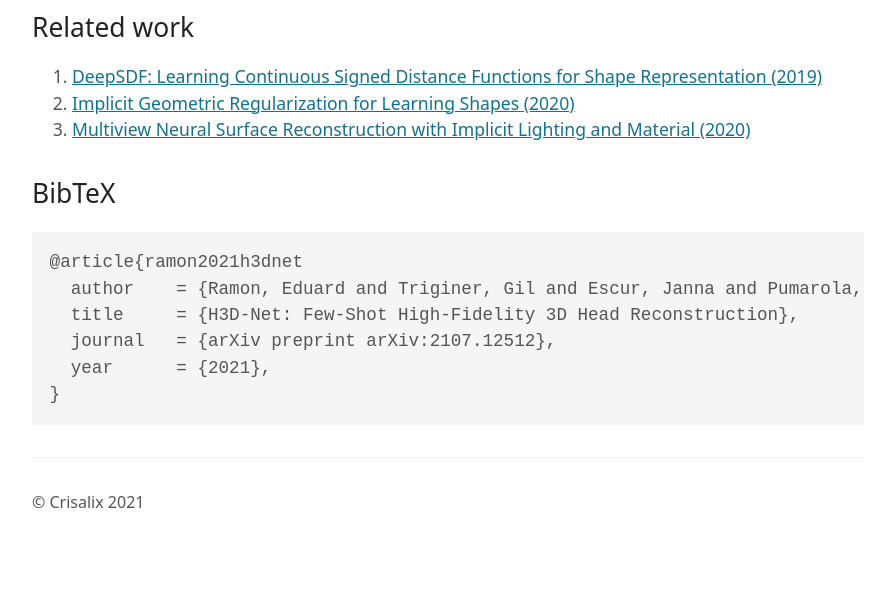
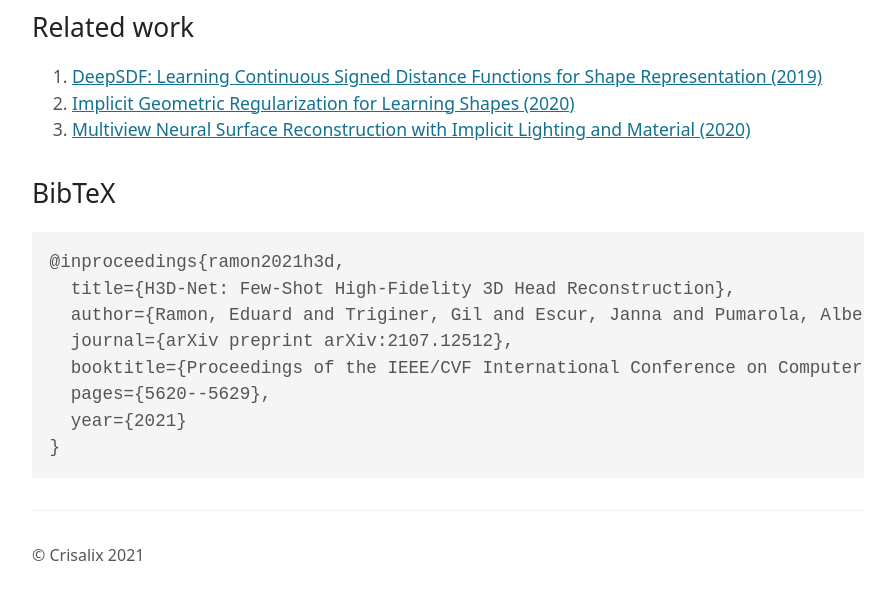
Before and after one commit to CrisalixSA/h3d-net, a Jekyll site: the page built from index.md, in a window 1280 px wide and 900 px high, scrolled down 2842 px, cut to the strip 301-900 px from the top of the window. Shown: the whole strip, without its empty margins (192-1087 px from the left). Built offline with Jekyll 4.4.1, drawn with Linux system fonts in a browser that asks for light colours; before the commit the page ends 3689 px from its top, so only the background shows below that.

Commit message:
update BibTeX references and update github-pages gem

````diff
--- a/index.md
+++ b/index.md
@@ -40,10 +40,12 @@ We also provide a qualitative and quantitative comparison with respect to [IDR](
 ## BibTeX
 
 ```
-@article{ramon2021h3dnet
-  author    = {Ramon, Eduard and Triginer, Gil and Escur, Janna and Pumarola, Albert and Garcia, Jaime and Giro-i-Nieto, Xavier and Moreno-Noguer, Francesc},
-  title     = {H3D-Net: Few-Shot High-Fidelity 3D Head Reconstruction},
-  journal   = {arXiv preprint arXiv:2107.12512},
-  year      = {2021},
+@inproceedings{ramon2021h3d,
+  title={H3D-Net: Few-Shot High-Fidelity 3D Head Reconstruction},
+  author={Ramon, Eduard and Triginer, Gil and Escur, Janna and Pumarola, Albert and Garcia, Jaime and Giro-i-Nieto, Xavier and Moreno-Noguer, Francesc},
+  journal={arXiv preprint arXiv:2107.12512},
+  booktitle={Proceedings of the IEEE/CVF International Conference on Computer Vision},
+  pages={5620--5629},
+  year={2021}
 }
 ```
````
Also changed, not shown: Gemfile.lock, README.md, assets/css/style.scss (line endings or trailing spaces).
